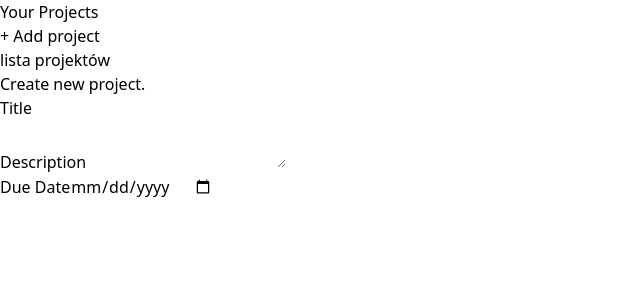
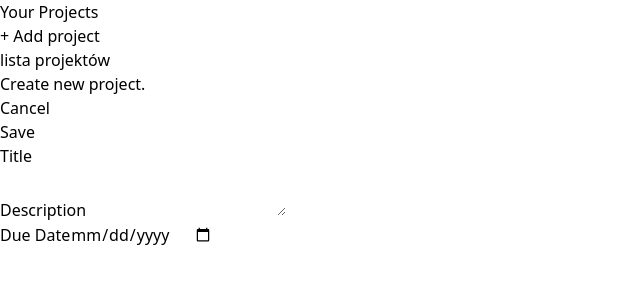
Before and after one commit to DorianKita/Another_try, a React (Vite) app: page / in a window 1280 px wide. Shown: the top 300 px of the page, without its empty margins (0-640 px from the left). Built offline with nearby package versions, Linux system fonts and the light colour scheme.

Commit message:
added Save and Cancel buttons to input Component and fixed fonts

```diff
--- a/src/components/Button.jsx
+++ b/src/components/Button.jsx
@@ -1,4 +1,4 @@
-export default function Button({ children, props }) {
+export default function Button({ children, ...props }) {
   return (
     <p>
       <button
--- a/src/components/Input.jsx
+++ b/src/components/Input.jsx
@@ -1,6 +1,6 @@
 export default function Input({ label, textarea, ...props }) {
   const inputsCss =
-    "bg-stone-100 focus:bg-stone-200 py-1 px-2 w-[25rem] focus:outline-none focus:border-b-2 focus:border-black text-stone-500 focus:text-stone-800 my-1";
+    "bg-stone-100 focus:bg-stone-200 py-1 px-2 w-[32.5rem] focus:outline-none focus:border-b-2 focus:border-black text-stone-500 focus:text-stone-800 my-1";
   return (
     <div className="flex flex-col my-4">
       <label className="uppercase text-stone-600 text-xl">{label}</label>
--- a/src/components/NewProject.jsx
+++ b/src/components/NewProject.jsx
@@ -1,9 +1,19 @@
 import Input from "./Input.jsx";
+import Button from "./Button.jsx";
 
 export default function NewProject() {
   return (
-    <div className="px-8 py-16 w-2/3">
-      <h2 className="text-2xl text-stone-500 pb-16">Create new project.</h2>
+    <div className="px-8 py-16 w-2/6">
+      <div className="flex justify-between items-start">
+        <h2 className="text-2xl text-stone-500 pb-16">Create new project.</h2>
+        <div className="flex w-40 mx-4">
+          <button className="mx-2 text-stone-400 hover:text-stone-900">
+            Cancel
+          </button>
+          <Button>Save</Button>
+        </div>
+      </div>
+
       <Input type="text" label="Title" />
       <Input label="Description" textarea />
       <Input type="date" label="Due Date" />
```
